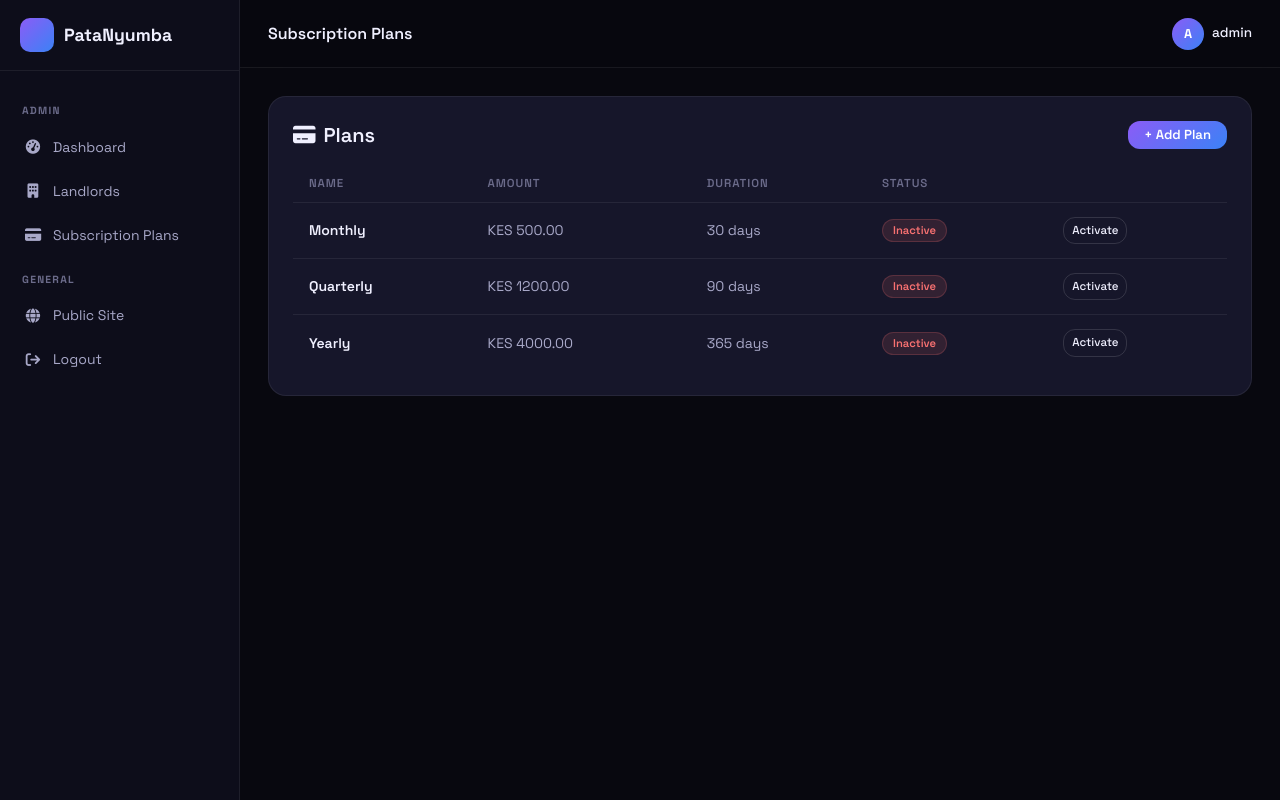
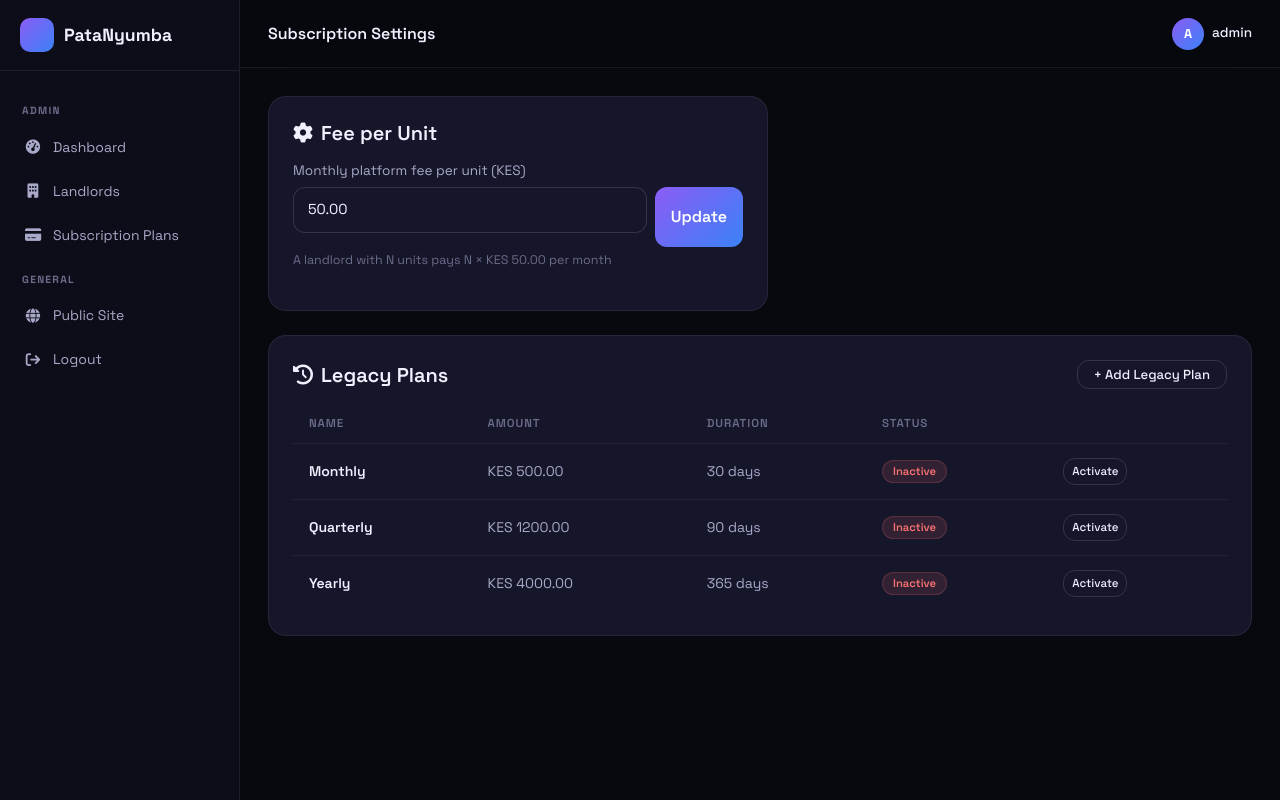
Before and after one commit to mbuguam443/househunting, a Django app: page /accounts/admin/plans/ in a window 1280 px wide. Run offline with Django 5.2, Linux system fonts and the light colour scheme; a user stored in the database is signed in; data comes from the database, SQL or seed files in the repository; both versions use the stored data as it was after the commit; some libraries are stand-ins or nearby versions.

Commit message:
Per-unit subscription: KES 50/unit/month instead of fixed plans

```diff
--- a/accounts/models.py
+++ b/accounts/models.py
@@ -1,6 +1,19 @@
 from django.db import models
 from django.contrib.auth.models import User
 from datetime import date
+
+
+class PlatformConfig(models.Model):
+    fee_per_unit = models.DecimalField(max_digits=8, decimal_places=2, default=50.00,
+        help_text='Monthly platform fee per unit (KES)')
+    updated_at = models.DateTimeField(auto_now=True)
+
+    class Meta:
+        verbose_name = 'Platform Configuration'
+
+    def __str__(self):
+        return f'KES {self.fee_per_unit}/unit'
+
 
 class Profile(models.Model):
     ROLE_CHOICES = (
@@ -40,7 +53,10 @@ class LandlordSubscription(models.Model):
         ('cancelled', 'Cancelled'),
     )
     landlord = models.ForeignKey(User, on_delete=models.CASCADE, related_name='subscriptions')
-    plan = models.ForeignKey(SubscriptionPlan, on_delete=models.SET_NULL, null=True, related_name='subscriptions')
+    plan = models.ForeignKey(SubscriptionPlan, on_delete=models.SET_NULL, null=True, blank=True, related_name='subscriptions')
+    unit_count = models.PositiveIntegerField(default=0)
+    amount = models.DecimalField(max_digits=10, decimal_places=2, default=0,
+        help_text='Total fee = unit_count × fee_per_unit at time of creation')
     start_date = models.DateField()
     end_date = models.DateField()
     status = models.CharField(max_length=20, choices=STATUS_CHOICES, default='active')
@@ -52,7 +68,12 @@ class LandlordSubscription(models.Model):
         ordering = ['-created_at']
 
     def __str__(self):
-        return f'{self.landlord.username} — {self.plan} ({self.get_status_display()})'
+        return f'{self.landlord.username} — KES {self.amount} ({self.get_status_display()})'
+
+
+def get_fee_per_unit():
+    cfg, _ = PlatformConfig.objects.get_or_create(pk=1, defaults={'fee_per_unit': 50.00})
+    return cfg.fee_per_unit
 
 
 def landlord_subscription_status(user):
--- a/accounts/urls.py
+++ b/accounts/urls.py
@@ -17,4 +17,5 @@ urlpatterns = [
     path('admin/plans/', views.admin_subscription_plans, name='admin_plans'),
     path('admin/plans/create/', views.admin_plan_create, name='admin_plan_create'),
     path('admin/plans/<int:pk>/toggle/', views.admin_plan_toggle, name='admin_plan_toggle'),
+    path('admin/update-fee/', views.admin_update_fee, name='admin_update_fee'),
 ]
--- a/accounts/views.py
+++ b/accounts/views.py
@@ -7,7 +7,7 @@ from django.db.models import Sum, Count
 from django.utils import timezone
 from datetime import date, timedelta
 from .forms import RegistrationForm, ProfileForm, UserForm
-from .models import Profile, SubscriptionPlan, LandlordSubscription
+from .models import Profile, SubscriptionPlan, LandlordSubscription, PlatformConfig, get_fee_per_unit
 from properties.models import Property
 from units.models import Unit
 from tenants.models import Tenancy, RentPayment
@@ -113,12 +113,13 @@ def admin_dashboard(request):
     unit_count = Unit.objects.count()
     active_subs = LandlordSubscription.objects.filter(status='active').count()
     expired_subs = LandlordSubscription.objects.filter(status='expired').count()
-    sub_revenue = LandlordSubscription.objects.filter(status='active').aggregate(s=Sum('plan__amount'))['s'] or 0
+    sub_revenue = LandlordSubscription.objects.filter(status='active').aggregate(s=Sum('amount'))['s'] or 0
+    fee = get_fee_per_unit()
     return render(request, 'accounts/admin_dashboard.html', {
         'landlord_count': landlord_count, 'tenant_count': tenant_count,
         'prop_count': prop_count, 'unit_count': unit_count,
         'active_subs': active_subs, 'expired_subs': expired_subs,
-        'sub_revenue': sub_revenue,
+        'sub_revenue': sub_revenue, 'fee_per_unit': fee,
     })
 
 
@@ -128,7 +129,11 @@ def admin_landlords(request):
         messages.error(request, 'Admin access required.')
         return redirect('website:home')
     landlords = Profile.objects.filter(role='landlord').select_related('user').prefetch_related('user__subscriptions')
-    return render(request, 'accounts/admin_landlords.html', {'landlords': landlords})
+    fee = get_fee_per_unit()
+    for p in landlords:
+        p.unit_count = Unit.objects.filter(property__owner=p.user).count()
+        p.monthly_fee = p.unit_count * fee
+    return render(request, 'accounts/admin_landlords.html', {'landlords': landlords, 'fee_per_unit': fee})
 
 
 @login_required
@@ -155,8 +160,9 @@ def admin_subscription_plans(request):
     if request.user.profile.role != 'admin':
         messages.error(request, 'Admin access required.')
         return redirect('website:home')
+    config, _ = PlatformConfig.objects.get_or_create(pk=1, defaults={'fee_per_unit': 50.00})
     plans = SubscriptionPlan.objects.all()
-    return render(request, 'accounts/admin_plans.html', {'plans': plans})
+    return render(request, 'accounts/admin_plans.html', {'config': config, 'plans': plans})
 
 
 @login_required
@@ -189,22 +195,42 @@ def admin_plan_toggle(request, pk):
 
 
 @login_required
+def admin_update_fee(request):
+    if request.user.profile.role != 'admin':
+        return redirect('website:home')
+    if request.method == 'POST':
+        fee = request.POST.get('fee_per_unit')
+        if fee:
+            config, _ = PlatformConfig.objects.get_or_create(pk=1)
+            config.fee_per_unit = fee
+            config.save()
+            messages.success(request, f'Fee updated to KES {fee}/unit/month.')
+    return redirect('accounts:admin_plans')
+
+
+@login_required
 def admin_assign_subscription(request, landlord_id):
     if request.user.profile.role != 'admin':
         messages.error(request, 'Admin access required.')
         return redirect('website:home')
     landlord = get_object_or_404(User, pk=landlord_id, profile__role='landlord')
-    plans = SubscriptionPlan.objects.filter(is_active=True)
+    fee = get_fee_per_unit()
+    unit_count = Unit.objects.filter(property__owner=landlord).count()
+    monthly_fee = unit_count * fee
     if request.method == 'POST':
-        plan_id = request.POST.get('plan_id')
+        months = int(request.POST.get('months', 1))
         ref = request.POST.get('payment_reference', '')
-        plan = get_object_or_404(SubscriptionPlan, pk=plan_id)
+        total = monthly_fee * months
         LandlordSubscription.objects.create(
-            landlord=landlord, plan=plan,
+            landlord=landlord, unit_count=unit_count, amount=total,
             start_date=date.today(),
-            end_date=date.today() + timedelta(days=plan.duration_days),
+            end_date=date.today() + timedelta(days=30 * months),
             status='active', payment_reference=ref,
+            notes=f'{unit_count} units × KES {fee}/unit × {months} month(s)',
         )
-        messages.success(request, f'Subscription assigned to {landlord.username}.')
+        messages.success(request, f'{months}-month subscription for KES {total} assigned to {landlord.username}.')
         return redirect('accounts:admin_landlords')
-    return render(request, 'accounts/admin_assign_sub.html', {'landlord': landlord, 'plans': plans})
+    return render(request, 'accounts/admin_assign_sub.html', {
+        'landlord': landlord, 'fee_per_unit': fee,
+        'unit_count': unit_count, 'monthly_fee': monthly_fee,
+    })
--- a/core/management/commands/seed.py
+++ b/core/management/commands/seed.py
@@ -1,6 +1,6 @@
 from django.core.management.base import BaseCommand
 from django.contrib.auth.models import User
-from accounts.models import Profile, SubscriptionPlan, LandlordSubscription
+from accounts.models import Profile, SubscriptionPlan, PlatformConfig
 from properties.models import Property
 from units.models import Unit, UnitAmenity
 from website.models import Testimonial, Faq
@@ -24,6 +24,8 @@ class Command(BaseCommand):
         admin.profile.role = 'admin'
         admin.profile.phone = '+254 700 000 000'
         admin.profile.save()
+
+        PlatformConfig.objects.get_or_create(pk=1, defaults={'fee_per_unit': 50.00})
 
         for plan_name, amt, days, desc in [
             ('Monthly', 500, 30, '30 days of platform access'),
--- a/templates/accounts/admin_dashboard.html
+++ b/templates/accounts/admin_dashboard.html
@@ -24,7 +24,10 @@
         <div class="db-stat-card"><div class="db-stat-val" style="color:#f87171">{{ expired_subs }}</div><div class="db-stat-lbl">Expired</div></div>
     </div>
     <div class="col">
-        <div class="db-stat-card"><div class="db-stat-val gt">KES {{ sub_revenue|floatformat:0 }}</div><div class="db-stat-lbl">Monthly Revenue</div></div>
+        <div class="db-stat-card"><div class="db-stat-val gt">KES {{ sub_revenue|floatformat:0 }}</div><div class="db-stat-lbl">Active Subscription Revenue</div></div>
+    </div>
+    <div class="col">
+        <div class="db-stat-card"><div class="db-stat-val gt">KES {{ fee_per_unit|floatformat:0 }}</div><div class="db-stat-lbl">Fee per Unit (monthly)</div></div>
     </div>
 </div>
 <div class="row g-3">
--- a/templates/accounts/admin_plans.html
+++ b/templates/accounts/admin_plans.html
@@ -1,11 +1,26 @@
 {% extends 'accounts/admin_base.html' %}
-{% block title %}Subscription Plans - PataNyumba Admin{% endblock %}
-{% block admin_title %}Subscription Plans{% endblock %}
+{% block title %}Subscription - PataNyumba Admin{% endblock %}
+{% block admin_title %}Subscription Settings{% endblock %}
 {% block admin_content %}
+<div class="gc p-4 mb-4" style="max-width:500px">
+    <h5 class="fw-semibold mb-3"><i class="fa-solid fa-gear me-2"></i>Fee per Unit</h5>
+    <form method="post" action="{% url 'accounts:admin_update_fee' %}">
+        {% csrf_token %}
+        <div class="mb-3">
+            <label style="font-size:.85rem;color:var(--tx2);margin-bottom:6px;display:block">Monthly platform fee per unit (KES)</label>
+            <div class="d-flex gap-2">
+                <input name="fee_per_unit" type="number" step="0.01" min="0" value="{{ config.fee_per_unit }}" class="oinp" style="flex:1">
+                <button class="bgrd btn px-3 py-2">Update</button>
+            </div>
+            <div style="font-size:.78rem;color:var(--tx3);margin-top:4px">A landlord with N units pays N × KES {{ config.fee_per_unit }} per month</div>
+        </div>
+    </form>
+</div>
+
 <div class="gc p-4">
     <div class="d-flex justify-content-between align-items-center mb-3">
-        <h5 class="fw-semibold mb-0"><i class="fa-solid fa-credit-card me-2"></i>Plans</h5>
-        <a href="{% url 'accounts:admin_plan_create' %}" class="bgrd btn px-3 py-1" style="font-size:.82rem">+ Add Plan</a>
+        <h5 class="fw-semibold mb-0"><i class="fa-solid fa-clock-rotate-left me-2"></i>Legacy Plans</h5>
+        <a href="{% url 'accounts:admin_plan_create' %}" class="boc btn px-3 py-1" style="font-size:.82rem">+ Add Legacy Plan</a>
     </div>
     {% if plans %}
     <div class="table-responsive">
@@ -24,8 +39,6 @@
             </tbody>
         </table>
     </div>
-    {% else %}
-    <p style="color:var(--tx3);text-align:center;padding:20px 0">No plans yet.</p>
     {% endif %}
 </div>
 {% endblock %}
```
Also changed, not shown: templates/accounts/admin_assign_sub.html (+18 -7 lines), templates/accounts/admin_landlords.html (+6 -5 lines), accounts/migrations/0003_platformconfig_landlordsubscription_amount_and_more.py (added), db.sqlite3.
